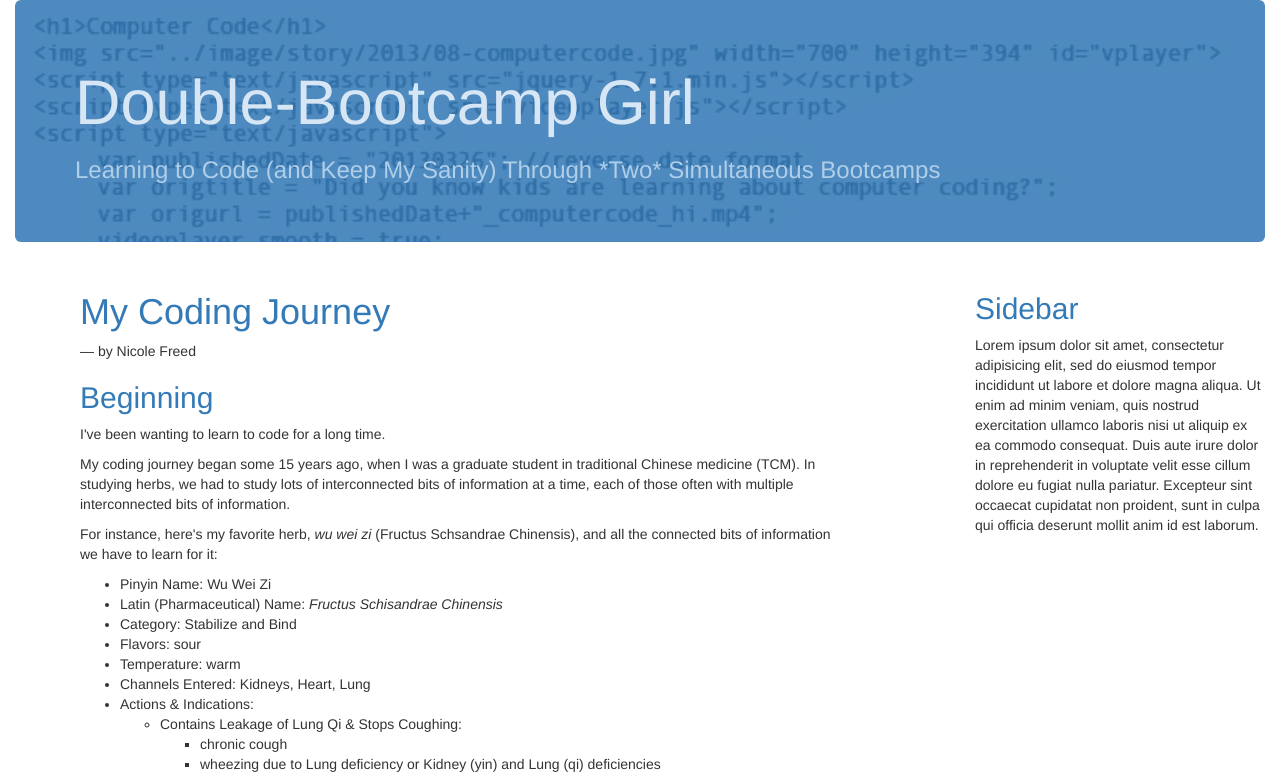
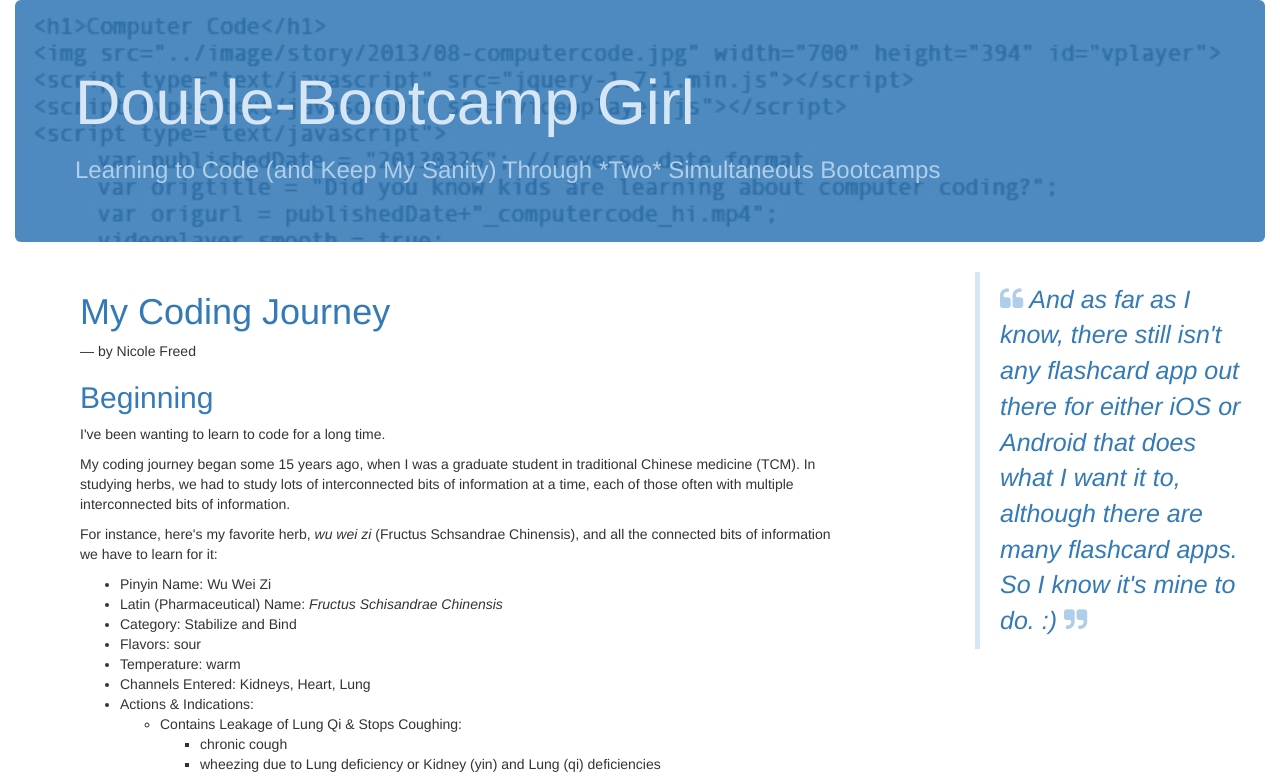
Before and after one commit to gitasong/html-me-something, a plain HTML site: page index.html in a window 1280 px wide. Shown: the top 777 px of the page. Drawn offline with Linux system fonts and the light colour scheme.

Commit message:
add fontawesome icons; style sidebar and pull quote

```diff
--- a/css/styles.css
+++ b/css/styles.css
@@ -49,6 +49,17 @@ figcaption {
   font-style: italic;
 }
 
+blockquote {
+  border-left: 5px solid #d7e6f4;
+  font-style: italic;
+  font-size: 2.5rem;
+  color: #337ab7;
+}
+
+blockquote i {
+  color: #afcee9;
+}
+
 button.tablinks {
   background-color: #d7e6f4;
   color: #337ab7;
--- a/index.html
+++ b/index.html
@@ -3,6 +3,7 @@
   <head>
     <link rel="stylesheet" href="css/normalize.css" type="text/css">
     <link rel="stylesheet" href="css/bootstrap.css" type="text/css">
+    <link rel="stylesheet" href="https://maxcdn.bootstrapcdn.com/font-awesome/4.7.0/css/font-awesome.min.css">
     <link rel="stylesheet" href="css/styles.css" type="text/css">
     <title>Double-Bootcamp Girl | My Coding Journey</title>
   </head>
@@ -145,8 +146,11 @@
           </div>
           <div class="col-md-3" id="sidebar">
             <!-- sidebar content goes here -->
-            <h2>Sidebar</h2>
-            <p>Lorem ipsum dolor sit amet, consectetur adipisicing elit, sed do eiusmod tempor incididunt ut labore et dolore magna aliqua. Ut enim ad minim veniam, quis nostrud exercitation ullamco laboris nisi ut aliquip ex ea commodo consequat. Duis aute irure dolor in reprehenderit in voluptate velit esse cillum dolore eu fugiat nulla pariatur. Excepteur sint occaecat cupidatat non proident, sunt in culpa qui officia deserunt mollit anim id est laborum.</p>
+            <blockquote cite="Nicole Freed">
+              <i class="fa fa-quote-left" aria-hidden="true"></i>
+              And as far as I know, there still isn't any flashcard app out there for either iOS or Android that does what I want it to, although there are many flashcard apps. So I know it's mine to do. :)
+              <i class="fa fa-quote-right" aria-hidden="true"></i>
+            </blockquote>
           </div>
         </div>
       </main>
```
